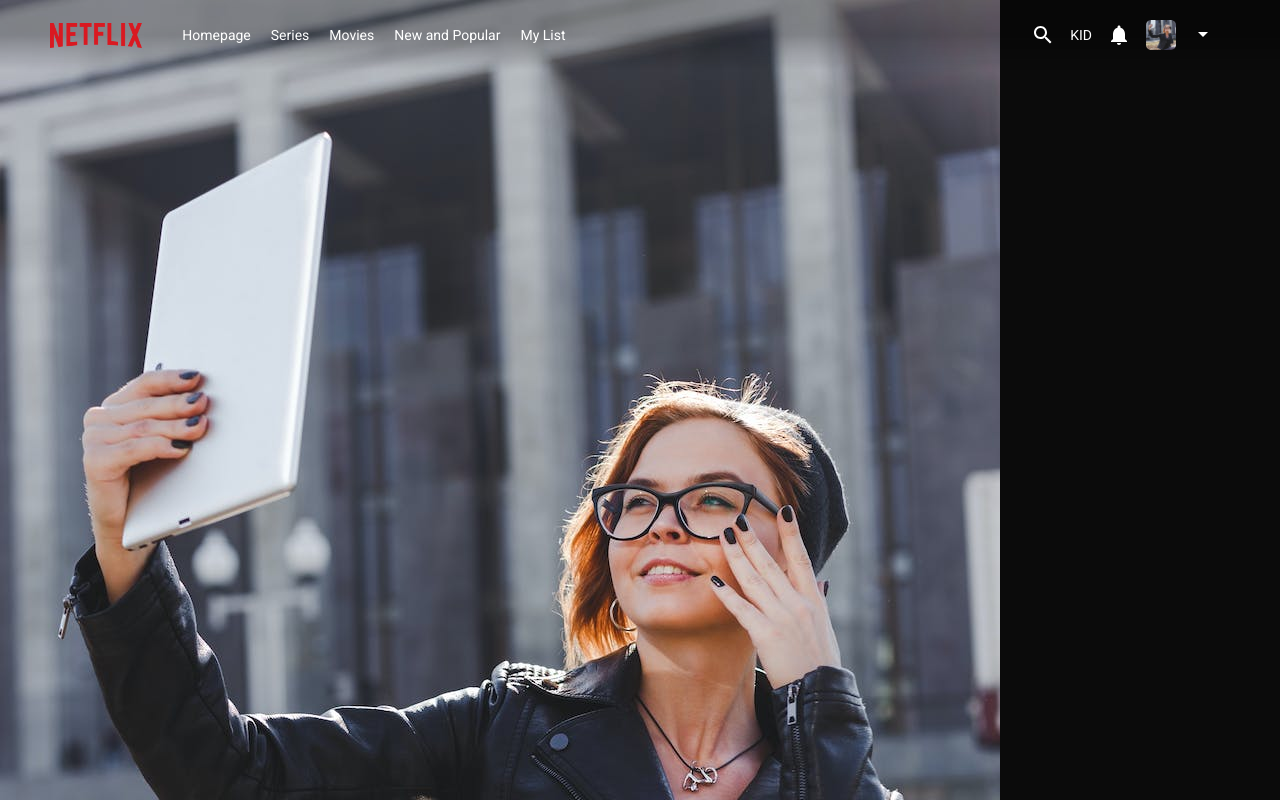
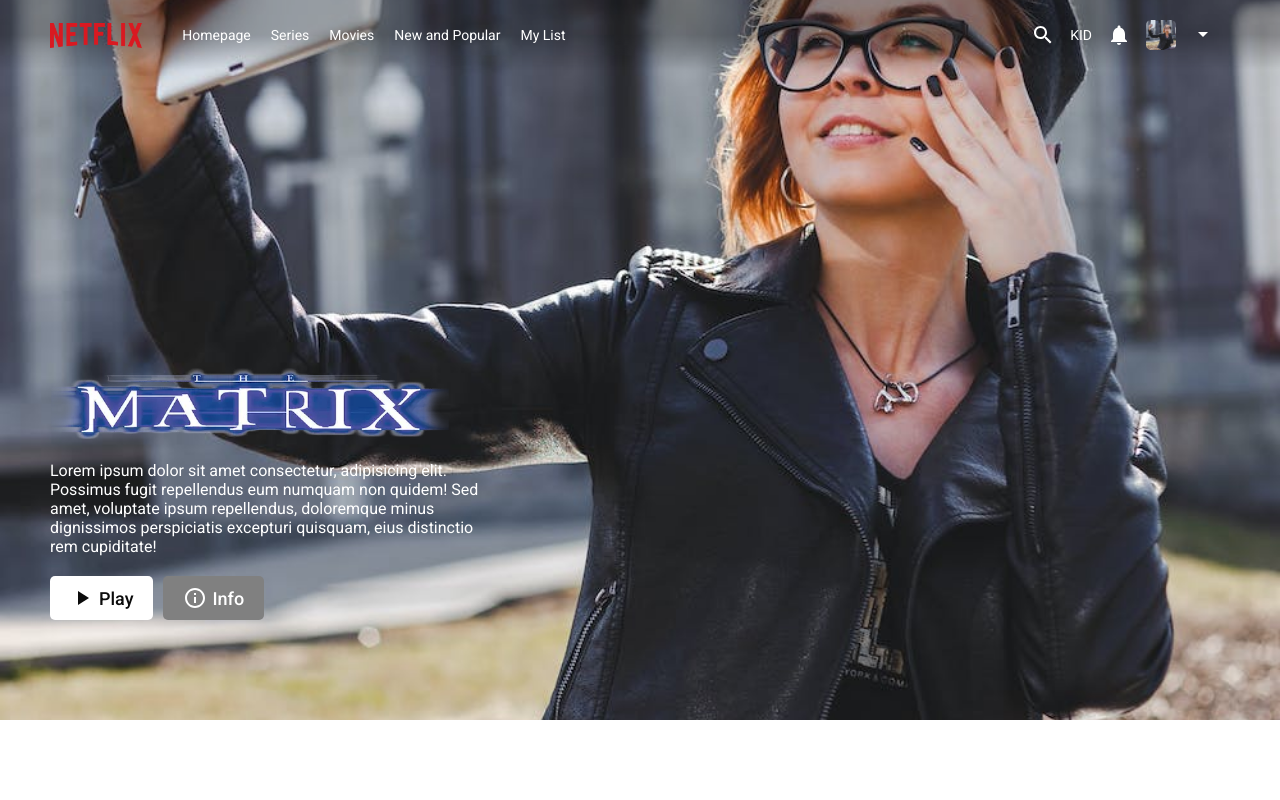
Before and after one commit to spython001/react-netflix-ui, a React (Vite) app: page / in a window 1280 px wide. Shown: the top 800 px of the page. Built offline with nearby package versions, Linux system fonts and the light colour scheme; a web font is replaced by a local one.

Commit message:
modified contents of the featured folder

```diff
--- a/src/components/featured/Featured.jsx
+++ b/src/components/featured/Featured.jsx
@@ -1,9 +1,51 @@
+/* eslint-disable react/prop-types */
+import { InfoOutlined, PlayArrow } from '@mui/icons-material'
 import './featured.scss'
 
-export default function Featured() {
+export default function Featured({type}) {
   return (
     <div className='featured'>
+        {type && (
+            <div className="category">
+                <span className="">{type === "movie" ? "Movies" : "Series"} </span>
+                <select name="genre" id="genre">
+                    <option >Genre</option>
+                    <option value="adventure">Adventure</option>
+                    <option value="comedy">Comedy</option>
+                    <option value="crime">Crime</option>
+                    <option value="fantasy">Fantasy</option>
+                    <option value="historical">Historical</option>
+                    <option value="horror">Horror</option>
+                    <option value="romance">Romance</option>
+                    <option value="sci-fi">Sci-fi</option>
+                    <option value="thriller">Thriller</option>
+                    <option value="western">Western</option>
+                    <option value="animation">Animation</option>
+                    <option value="drama">Drama</option>
+                    <option value="documentary">Documentary</option>
+                </select>
+            </div>
+        )}
         <img src="/assets/netImg1.png" alt="" />
+        <div className="info">
+            <img src="/assets/netFet.png" alt="" />
+            <span className="desc">
+                Lorem ipsum dolor sit amet consectetur,
+                adipisicing elit. Possimus fugit repellendus eum numquam non quidem!
+                Sed amet, voluptate ipsum repellendus, doloremque minus dignissimos
+                perspiciatis excepturi quisquam, eius distinctio rem cupiditate!
+            </span>
+            <div className="buttons">
+                <button className="play">
+                    <PlayArrow className='icon'/>
+                    <span>Play</span>
+                </button>
+                <button className="more">
+                    <InfoOutlined className='icon'/>
+                    <span>Info</span>
+                </button>
+            </div>
+        </div>
     </div>
   )
 }
--- a/src/components/featured/featured.scss
+++ b/src/components/featured/featured.scss
@@ -0,0 +1,81 @@
+.featured{
+    height: 90vh;
+    position: relative;
+
+    .category{
+        position: absolute;
+        top: 80px;
+        left: 50px;
+        font-size: 30px;
+        font-weight: 500;
+        color: white;
+        display: flex;
+        align-items: center;
+
+        select{
+            cursor: pointer;
+            background-color: var(--main-color);
+            border: 1px solid white;
+            color: white;
+            margin-left: 20px;
+            padding: 5px;
+        }
+    }
+
+    img{
+        height: 100%;
+        width: 100%;
+        object-fit: cover;
+    }
+
+    .info{
+        width: 35%;
+        position: absolute;
+        left: 50px;
+        bottom: 100px;
+        color: white;
+        display: flex;
+        flex-direction: column;
+
+        img{
+            width: 400px;
+        }
+
+        .desc{
+            margin:20px 0px;
+        }
+
+        .buttons{
+            display: flex;
+
+            button{
+                background-color: white;
+                border: none;
+                padding: 10px 20px;
+                border-radius: 5px;
+                display: flex;
+                align-items: center;
+                justify-content: center;
+                font-size: 18px;
+                font-weight: 500;
+                margin-right: 10px;
+                cursor: pointer;
+
+                &.play{
+                    background-color: white;
+                    color: var(--main-color);
+                }
+
+                &.more{
+                    background-color: gray;
+                    color:white;
+                }
+
+                span{
+                    margin-left: 5px;
+
+                }
+            }
+        }
+    }
+}
--- a/src/home/Home.jsx
+++ b/src/home/Home.jsx
@@ -6,7 +6,7 @@ export default function Home() {
   return (
     <div className="home">
       <Navbar/>
-       <Featured/>
+      <Featured/>
     </div>
   )
 }
```
